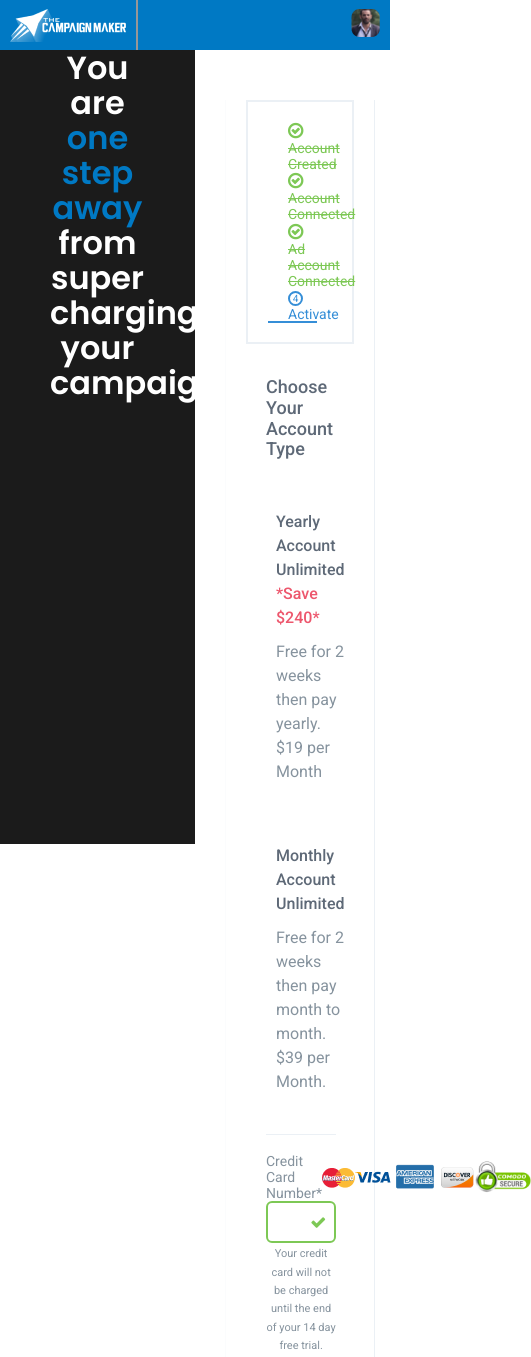
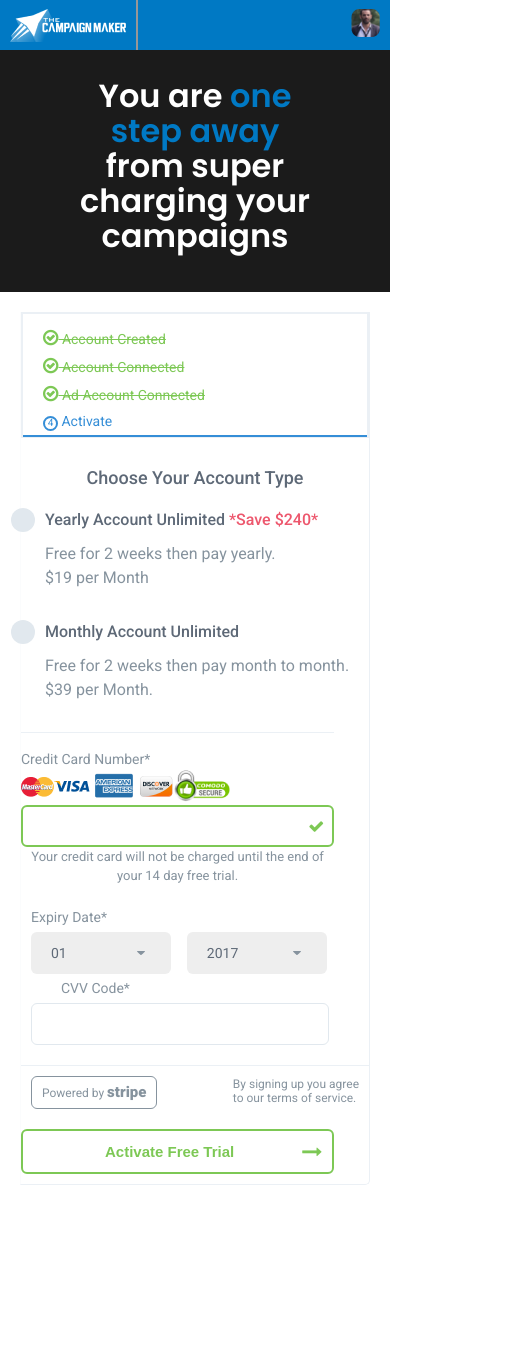
Before and after one commit to 10Volo/credit-pay1, a website: page index.html in a window 390 px wide. Shown: the top 1357 px of the page, 531 px wide, since content can reach past the window. After the commit the page ends 1205 px from the top, so only its background shows below. Drawn offline with Linux system fonts and the light colour scheme.

Commit message:
did Size- 767px

```diff
--- a/app/scss/_helpers.scss
+++ b/app/scss/_helpers.scss
@@ -45,6 +45,15 @@
    -webkit-appearance: none;
    -moz-appearance: none;
    appearance: none;
+
+   @media (max-width: 767px) {
+     margin-right: 0;
+
+     &:first-child{
+       margin-right: 15px;
+
+     }
+   }
  }
 }
 .m-radio {
@@ -70,6 +79,10 @@
     position: relative;
     padding: 20px 10px;
     cursor: pointer;
+
+    @media (max-width: 767px) {
+      padding: 10px 0;
+    }
 
     &:before {
       content: '';
@@ -137,7 +150,15 @@
 .m-l-30 {
   margin-left: -20px;
 
+  @media (max-width: 767px) {
+    margin: 0;
+  }
+
   &:last-child {
     margin-top: 20px;
+
+    @media (max-width: 767px) {
+      margin-top: 10px;
+    }
   }
 }
--- a/app/scss/_home-page.scss
+++ b/app/scss/_home-page.scss
@@ -80,6 +80,11 @@ header {
     top: 0;
     left: 0;
     background-color: #1B1B1B;
+
+    @media (max-width: 767px) {
+      position: relative;
+      width: 100%;
+    }
   }
 
   .content-right {
@@ -88,6 +93,12 @@ header {
     height: 100%;
     top: 0;
     left: 50%;
+
+    @media (max-width: 767px) {
+      position: relative;
+      width: 100%;
+      left: 0;
+    }
   }
 
   .one-step-away {
@@ -102,10 +113,10 @@ header {
       font-weight: 600;
 
       @media (max-width: 767px) {
-        padding: 50px;
         font-size: 32px;
         letter-spacing: 0;
         line-height: 35px;
+        padding: 20% 10% 10% 10%;
       }
 
     }
@@ -118,9 +129,9 @@ header {
     border-radius: 0 0 5px 0;
     margin: 100px 15px 20px 30px;
 
-    //@media (max-width: 767px) {
-    //  margin: 15px 0 0;
-    //}
+    @media (max-width: 767px) {
+      margin: 20px;
+    }
 
     .step-list {
 
@@ -137,8 +148,7 @@ header {
 
         @media (max-width: 767px) {
           display: block;
-          margin: 20px;
-          padding: 20px;
+          padding: 10px 0 0 0;
           border: 2px solid #EBF0F5;
         }
 
@@ -146,12 +156,19 @@ header {
           position: relative;
           padding-bottom: 20px;
           padding-right: 5px;
+          text-decoration: line-through;
 
-          text-decoration: line-through;
+          @media (max-width: 767px) {
+            padding: 5px 20px;
+          }
 
           &:last-child {
             margin-right: 15px;
             text-decoration: none;
+
+            @media (max-width: 767px) {
+              margin: 0;
+            }
           }
 
           &.activate {
@@ -166,11 +183,6 @@ header {
               height: 2px;
               background-color: #358ED7;
             }
-          }
-
-
-          @media (max-width: 767px) {
-            padding: 0 20px;
           }
 
           i {
@@ -207,6 +219,10 @@ header {
       margin-left: -20px;
       margin-right: 30px;
 
+      @media (max-width: 767px) {
+        margin: 0;
+      }
+
       .step-choose-title {
 
         h2 {
@@ -215,11 +231,27 @@ header {
           font-size: 18px;
           font-weight: 500;
           margin: 33px 0 0 60px;
+
+          @media (max-width: 767px) {
+            margin: 30px 0 10px 0;
+            text-align: center;
+          }
         }
       }
 
       .step-select-choose {
         margin: 30px 0px 0 60px;
+
+        .select-choose {
+
+          @media (max-width: 767px) {
+            margin-left: -20px;
+          }
+        }
+
+        @media (max-width: 767px) {
+          margin: 0;
+        }
 
         .line-hr {
           width: 90%;
@@ -236,6 +268,10 @@ header {
           display: flex;
           justify-content: space-between;
           align-items: center;
+
+          @media (max-width: 767px) {
+            display: block;
+          }
 
           .step-credit-title {
             color: #86939E;
@@ -281,12 +317,20 @@ header {
             span {
               color: #86939E;
               font-size: 11px;
+
+              @media (max-width: 767px) {
+                font-size: 13px;
+              }
             }
           }
         }
 
         .step-card-data {
           margin: 25px 0;
+
+          @media (max-width: 767px) {
+            margin: 25px 0 15px 0;
+          }
 
           .step-card-info {
             display: flex;
@@ -317,8 +361,7 @@ header {
             margin-right: 0;
 
             .card-cvv-title {
-              margin-bottom: 5px;
-              margin-left: 30px;
+              margin: 5px 0 5px 30px;
 
               span {
                 color: #86939E;
@@ -329,6 +372,10 @@ header {
             .card-cvv-input {
               margin-left: 10px;
 
+              @media (max-width: 767px) {
+                margin-left: 0;
+              }
+
               input {
                 width: 78%;
                 height: 42px;
@@ -336,6 +383,10 @@ header {
                 border-radius: 6px;
                 outline: none;
                 padding-left: 20px;
+
+                @media (max-width: 767px) {
+                  width: 91%;
+                }
               }
             }
           }
@@ -364,6 +415,11 @@ header {
         flex-wrap: wrap;
         border-right: 1px solid #E1E8EE;
 
+        @media (max-width: 767px) {
+          max-width: 100%;
+          border-right: 0;
+        }
+
         .step-method-power {
           border: 1px solid #86939E;
           border-radius: 6px;
@@ -391,7 +447,10 @@ header {
       .card-btn {
         margin: 0 14% 10px 0;
 
-
+        @media (max-width: 767px) {
+          width: 100%;
+          margin: 0 10% 10px 0;
+        }
       }
     }
   }
--- a/index.html
+++ b/index.html
@@ -99,7 +99,8 @@
                                             <img src="img/comodo.png" alt="">
                                         </div>
                                     </div>
-                                    <div class="type-credit-card"><input type="text">
+                                    <div class="type-credit-card">
+                                        <input type="text">
 
                                         <div class="credit-icon">
                                             <i class="fa fa-check" aria-hidden="true"></i>
@@ -114,7 +115,7 @@
 
                                 <div class="step-card-data">
                                     <div class="row">
-                                        <div class="col-sm-12">
+                                        <div class="col-sm-12 col-xs-24">
                                             <div class="step-card-info">
                                                 <div class="card-info-title">
                                                     <span>Expiry Date*</span>
@@ -159,7 +160,7 @@
                                                 </div>
                                             </div>
                                         </div>
-                                        <div class="col-sm-12">
+                                        <div class="col-sm-12 col-xs-24">
                                             <div class="credit-card-cvv">
                                                 <div class="card-cvv-title">
                                                     <span>CVV Code*</span>
```
Also changed, not shown: app/css/style.css.
